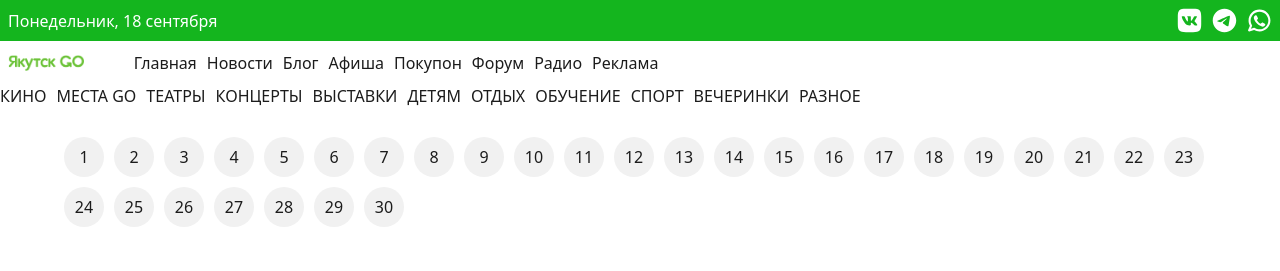
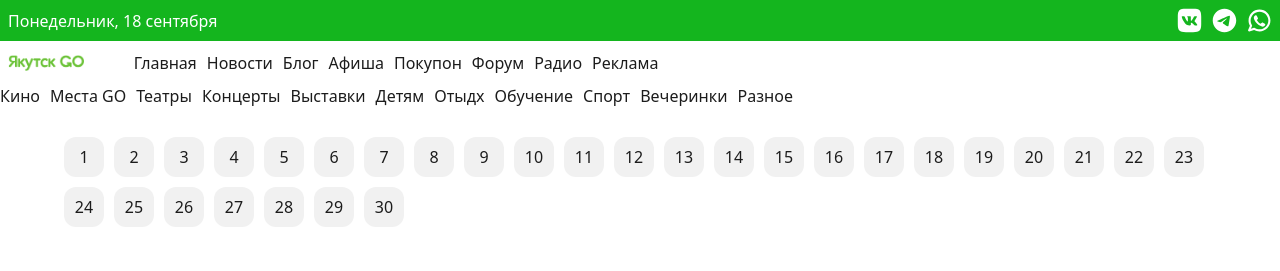
Before and after one commit to JustAlexeyDev/YakutskGO, a React (Create React App) app: page /Afisha in a window 1280 px wide. Shown: the top 271 px of the page. Built offline with nearby package versions, Linux system fonts and the light colour scheme.

Commit message:
Font Afisha Fix

```diff
--- a/src/Assets/Css/Global.css
+++ b/src/Assets/Css/Global.css
@@ -127,7 +127,7 @@ hr {
 .calendar-date {
   width: 40px;
   height: 40px;
-  border-radius: 50%;
+  border-radius: 30%;
   display: flex;
   justify-content: center;
   align-items: center;
@@ -161,3 +161,9 @@ hr {
 .controls {
   margin-top: 20px;
 }
+.navafisha {
+  display: flex;
+  align-items: center;
+  justify-content: center;
+  font-weight: 400;
+}
--- a/src/Components/AfishaNav.jsx
+++ b/src/Components/AfishaNav.jsx
@@ -31,17 +31,17 @@ const AfishaNav = () => {
               <div className="modal">
                 <h2>АФИША GO:</h2>
                 <ul>
-                  <li><Link to="/Home"><button onClick={closeModal}>КИНО</button></Link></li>
-                  <li><Link to="/News"><button onClick={closeModal}>МЕСТА GO</button></Link></li>
-                  <li><Link to="/Blog"><button onClick={closeModal}>ТЕАТРЫ</button></Link></li>
-                  <li><Link to="/Afisha"><button onClick={closeModal}>КОНЦЕРТЫ</button></Link></li>
-                  <li><Link to="/Pocupon"><button onClick={closeModal}>ВЫСТАВКИ</button></Link></li>
-                  <li><Link to="/Forum"><button onClick={closeModal}>ДЕТЯМ</button></Link></li>
-                  <li><Link to="/Radio"><button onClick={closeModal}>ОТДЫХ</button></Link></li>
-                  <li><Link to="/Ad"><button onClick={closeModal}>ОБУЧЕНИЕ</button></Link></li>
-                  <li><Link to="/Forum"><button onClick={closeModal}>СПОРТ</button></Link></li>
-                  <li><Link to="/Radio"><button onClick={closeModal}>ВЕЧЕРИНКИ</button></Link></li>
-                  <li><Link to="/Ad"><button onClick={closeModal}>РАЗНОЕ</button></Link></li>
+                  <li><Link to="/Home"><button onClick={closeModal}>Кино</button></Link></li>
+                  <li><Link to="/News"><button onClick={closeModal}>Места GO</button></Link></li>
+                  <li><Link to="/Blog"><button onClick={closeModal}>Театры</button></Link></li>
+                  <li><Link to="/Afisha"><button onClick={closeModal}>Концерты</button></Link></li>
+                  <li><Link to="/Pocupon"><button onClick={closeModal}>Выставки</button></Link></li>
+                  <li><Link to="/Forum"><button onClick={closeModal}>Детям</button></Link></li>
+                  <li><Link to="/Radio"><button onClick={closeModal}>Отдых</button></Link></li>
+                  <li><Link to="/Ad"><button onClick={closeModal}>Обучение</button></Link></li>
+                  <li><Link to="/Forum"><button onClick={closeModal}>Спорт</button></Link></li>
+                  <li><Link to="/Radio"><button onClick={closeModal}>Вечеринки</button></Link></li>
+                  <li><Link to="/Ad"><button onClick={closeModal}>Разное</button></Link></li>
                 </ul>
               </div>
             </button>
@@ -49,18 +49,18 @@ const AfishaNav = () => {
       </nav>
       </div>
       <div className="pc gap">
-        <div className='gap'>
-          <Link>КИНО</Link>
-          <Link>МЕСТА GO</Link>
-          <Link>ТЕАТРЫ</Link>
-          <Link>КОНЦЕРТЫ</Link>
-          <Link>ВЫСТАВКИ</Link>
-          <Link>ДЕТЯМ</Link>
-          <Link>ОТДЫХ</Link>
-          <Link>ОБУЧЕНИЕ</Link>
-          <Link>СПОРТ</Link>
-          <Link>ВЕЧЕРИНКИ</Link>
-          <Link>РАЗНОЕ</Link>
+        <div className='gap navafisha'>
+          <Link>Кино</Link>
+          <Link>Места GO</Link>
+          <Link>Театры</Link>
+          <Link>Концерты</Link>
+          <Link>Выставки</Link>
+          <Link>Детям</Link>
+          <Link>Отыдх</Link>
+          <Link>Обучение</Link>
+          <Link>Спорт</Link>
+          <Link>Вечеринки</Link>
+          <Link>Разное</Link>
         </div>
       </div>
     </div>
```
